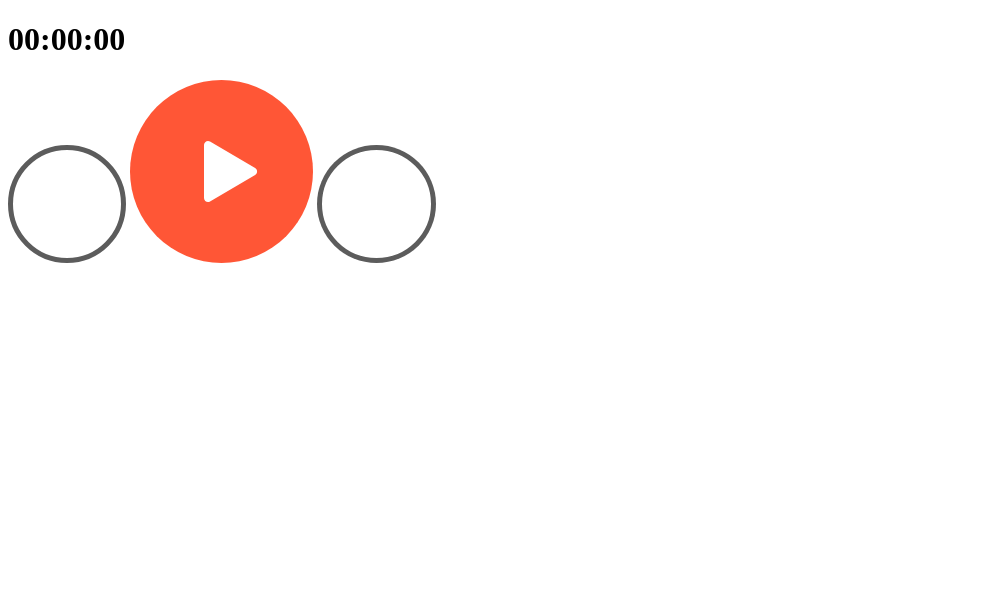
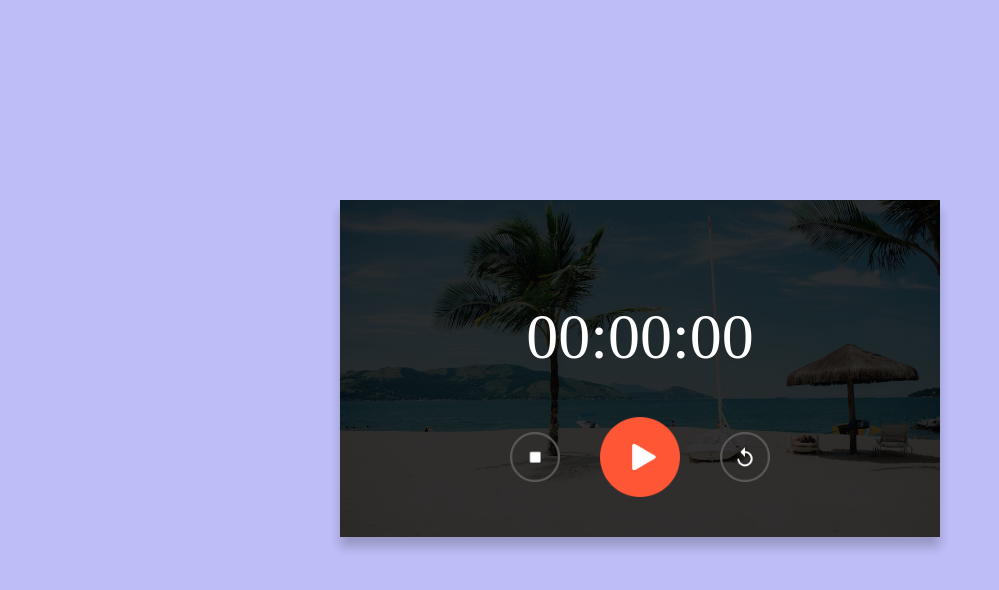
Before and after one commit to Divyapriyagr/Divyapriyagr.github.io, a plain HTML site: page Stopclock.html in a window 1280 px wide. Shown: the whole page, without its empty margins (0-999 px from the left). Drawn offline with Linux system fonts and the light colour scheme.

Commit message:
Update Stopclock.html

```diff
--- a/Stopclock.html
+++ b/Stopclock.html
@@ -4,7 +4,7 @@
     <meta charset="UTF-8">
     <meta name="viewport" content="width=device-width, initial-scale=1.0">
     <title>Stop Clock</title>
-    <link rel="stylesheet" href="Stoclock.css">
+    <link rel="stylesheet" href="Stopclock.css">
 </head>
 <body>
     <div class="stopwatch">
```
